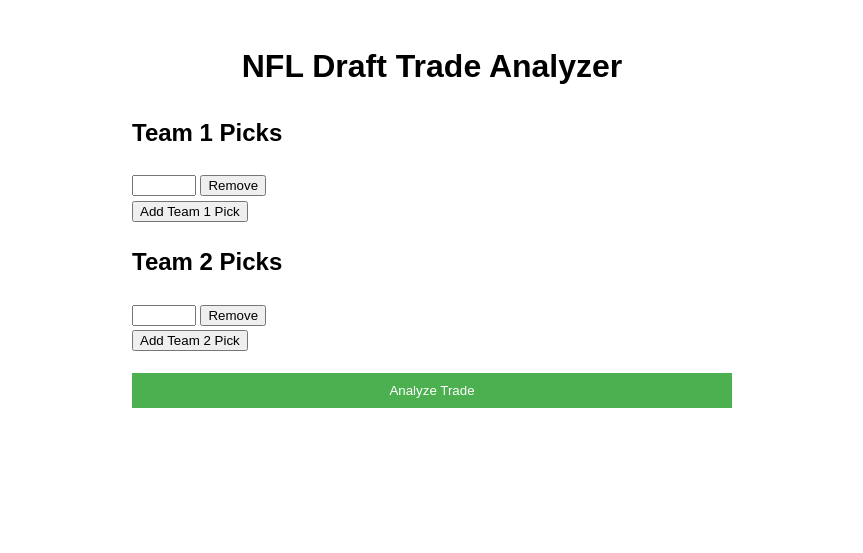
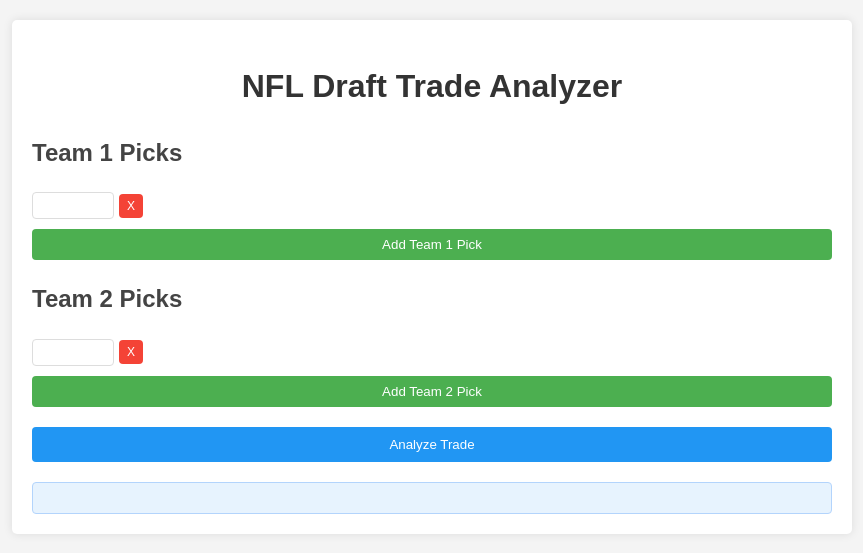
Before and after one commit to nafriedman/nfl-draft-pick-trade-analyzer, a Flask app: page / in a window 1280 px wide. Shown: the top 553 px of the page, without its empty margins (208-1071 px from the left). Run offline with Flask 3, Linux system fonts and the light colour scheme.

Commit message:
improved styling significantly

```diff
--- a/trade_analyzer/static/index.js
+++ b/trade_analyzer/static/index.js
@@ -3,7 +3,7 @@
   div.className = 'pick-input';
   div.innerHTML = `
             <input type="number" name="${teamName}_picks[]" min="1" max="260" required>
-            <button type="button" class="remove-pick">Remove</button>
+            <button type="button" class="remove-pick">X</button>
         `;
   return div;
 }
--- a/trade_analyzer/static/style.css
+++ b/trade_analyzer/static/style.css
@@ -3,26 +3,81 @@
     line-height: 1.6;
     margin: 0;
     padding: 20px;
+    background-color: #f4f4f4;
+}
+
+.container {
+    max-width: 800px;
+    margin: 0 auto;
+    background-color: #fff;
+    padding: 20px;
+    border-radius: 5px;
+    box-shadow: 0 0 10px rgba(0, 0, 0, 0.1);
 }
 
 h1 {
     text-align: center;
+    color: #333;
+}
+
+h2 {
+    color: #444;
 }
 
 form {
-    max-width: 600px;
-    margin: 0 auto;
+    margin-bottom: 20px;
 }
 
-label {
-    display: block;
-    margin-top: 10px;
+.team-picks {
+    margin-bottom: 20px;
 }
 
-input[type="text"] {
+.pick-input {
+    display: flex;
+    align-items: center;
+}
+
+input[type="number"] {
+    width: 70px;
+    padding: 5px;
+    margin-right: 5px;
+    border: 1px solid #ddd;
+    border-radius: 4px;
+}
+
+button {
+    padding: 8px 15px;
+    background-color: #4CAF50;
+    color: white;
+    border: none;
+    border-radius: 4px;
+    cursor: pointer;
+    transition: background-color 0.3s;
+}
+
+button:hover {
+    background-color: #45a049;
+}
+
+.remove-pick {
+    padding: 5px 8px;
+    font-size: 12px;
+    background-color: #f44336;
+    color: white;
+    border: none;
+    border-radius: 4px;
+    cursor: pointer;
+    transition: background-color 0.3s;
+}
+
+.remove-pick:hover {
+    background-color: #d32f2f;
+}
+
+.add-pick {
+    display: block;
     width: 100%;
-    padding: 5px;
-    margin-top: 5px;
+    margin-top: 10px;
 }
 
 input[type="submit"] {
@@ -30,12 +85,29 @@
     width: 100%;
     padding: 10px;
     margin-top: 20px;
-    background-color: #4CAF50;
+    background-color: #2196F3;
     color: white;
     border: none;
+    border-radius: 4px;
     cursor: pointer;
+    transition: background-color 0.3s;
 }
 
 input[type="submit"]:hover {
-    background-color: #45a049;
+    background-color: #1976D2;
 }
+
+.result {
+    margin-top: 20px;
+    padding: 15px;
+    background-color: #e7f3fe;
+    border: 1px solid #b3d4fc;
+    border-radius: 4px;
+}
+
+.picks-grid {
+    display: grid;
+    grid-template-columns: repeat(auto-fill, minmax(120px, 1fr));
+    gap: 10px;
+    margin-bottom: 10px;
+}
--- a/trade_analyzer/templates/base.html
+++ b/trade_analyzer/templates/base.html
@@ -7,29 +7,35 @@
     <link rel="stylesheet" href="{{ url_for('static', filename='style.css') }}">
 </head>
 <body>
+    <div class="container">
         <h1>NFL Draft Trade Analyzer</h1>
         <form id="tradeForm" action="/analyze-trade" method="post">
-        <div id="team1Picks">
+            <div class="team-picks">
                 <h2>Team 1 Picks</h2>
+                <div id="team1Picks" class="picks-grid">
                     <div class="pick-input">
                         <input type="number" name="team1_picks[]" min="1" max="260" required>
-                <button type="button" class="remove-pick">Remove</button>
+                        <button type="button" class="remove-pick">X</button>
                     </div>
                 </div>
-        <button type="button" id="addTeam1Pick">Add Team 1 Pick</button>
+                <button type="button" id="addTeam1Pick" class="add-pick">Add Team 1 Pick</button>
+            </div>
 
-        <div id="team2Picks">
+            <div class="team-picks">
                 <h2>Team 2 Picks</h2>
+                <div id="team2Picks" class="picks-grid">
                     <div class="pick-input">
                         <input type="number" name="team2_picks[]" min="1" max="260" required>
-                <button type="button" class="remove-pick">Remove</button>
+                        <button type="button" class="remove-pick">X</button>
                     </div>
                 </div>
-        <button type="button" id="addTeam2Pick">Add Team 2 Pick</button>
+                <button type="button" id="addTeam2Pick" class="add-pick">Add Team 2 Pick</button>
+            </div>
 
             <input type="submit" value="Analyze Trade">
         </form>
-    <div id="result"></div>
+        <div id="result" class="result"></div>
+    </div>
     <script src="{{ url_for('static', filename='index.js') }}"></script>
 </body>
 </html>
```
Lines whose indentation alone changed are shown as unchanged.
